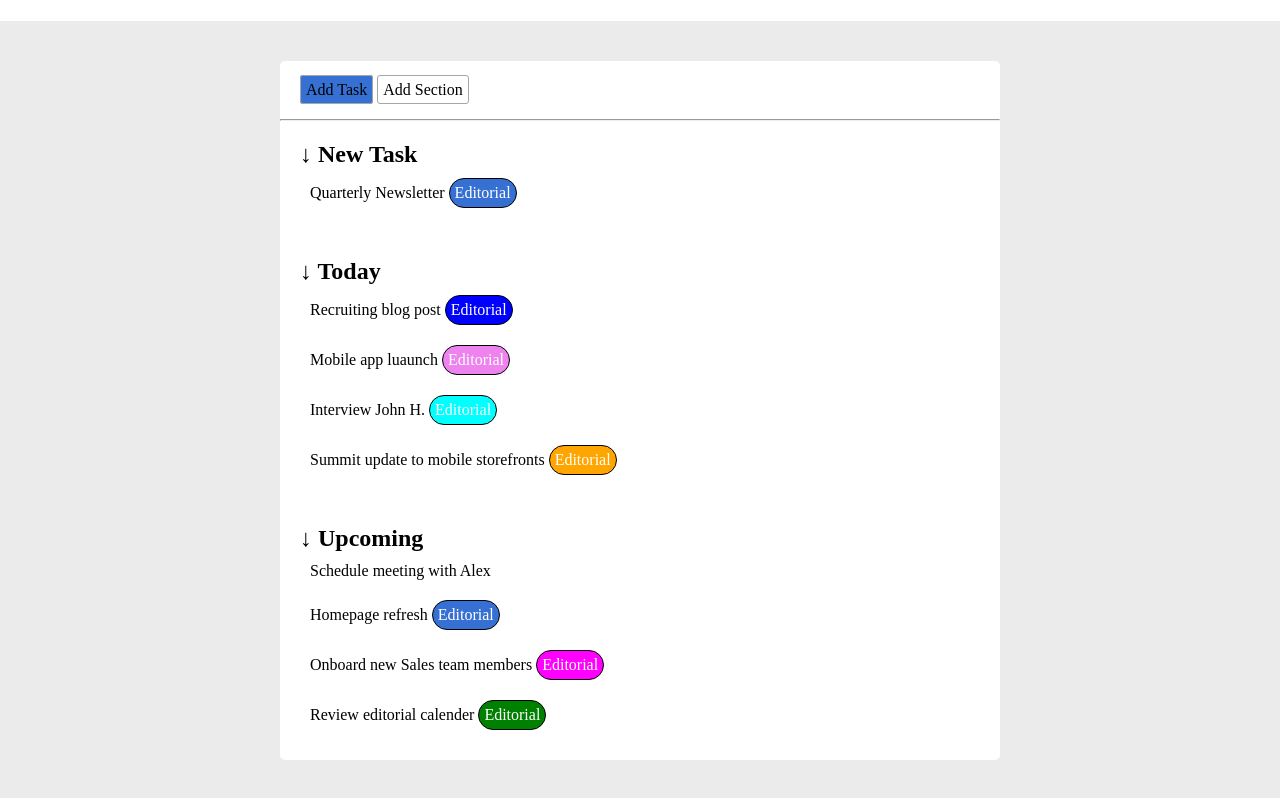
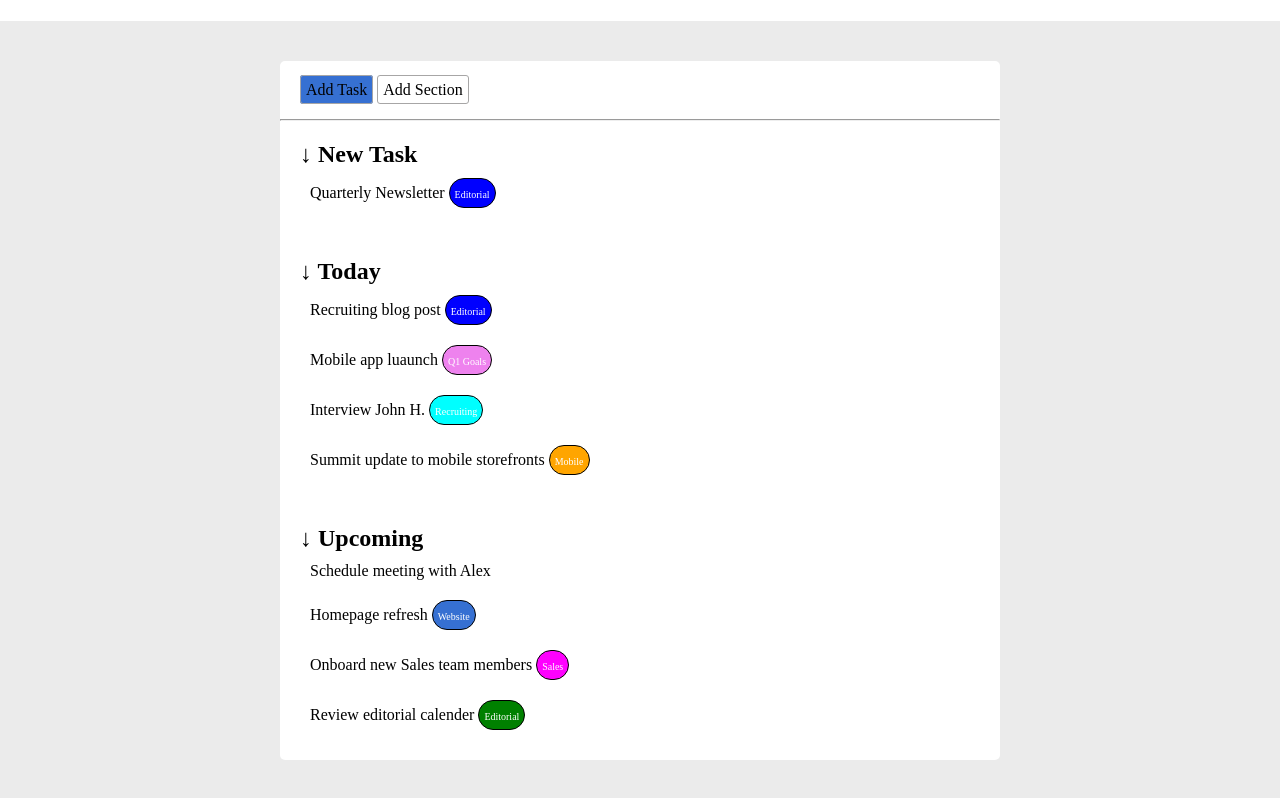
Before and after one commit to buonoalex/html-css-toboolist, a plain HTML site: page index.html in a window 1280 px wide. Shown: the part 76-874 px from the top of the page. Drawn offline with Linux system fonts and the light colour scheme.

Commit message:
adjust small layout

```diff
--- a/css/style.css
+++ b/css/style.css
@@ -56,7 +56,14 @@ main{
 
 }
 
-/* CLASSI COLORI*/
+.font-size-text-c{
+    font-size: 10px;
+}
+
+.line-height-20{
+    line-height: 20px;
+}
+/* CLASSI COLORI */
 
 .bg-c-blue{
     background-color: blue;
--- a/index.html
+++ b/index.html
@@ -30,9 +30,9 @@
                 <div class="p-20">
                     <h2> &#x2193; New Task </h2>
 
-                    <p class="p-10">Quarterly Newsletter
-                    <span class="container-end bg-selection-blue">
-                        <span class="text-white">Editorial</span>
+                    <p class="p-10 ">Quarterly Newsletter
+                    <span class="container-end bg-c-blue">
+                        <span class="text-white font-size-text-c">Editorial</span>
                     </span>
                     </p>
 
@@ -41,30 +41,34 @@
 
                 <div class="p-20">
                     <h2> &#x2193; Today</h2>
+                    <div>
+
+
 
                     <p class="p-10">Recruiting blog post
                         <span class="container-end bg-c-blue">
-                        <span class="text-white">Editorial</span>
+                        <span class="text-white font-size-text-c">Editorial</span>
                     </span>
                     </p>
 
                     <p class="p-10">Mobile app luaunch
                         <span class="container-end bg-c-viola">
-                            <span class="text-white">Editorial</span>
+                            <span class="text-white font-size-text-c">Q1 Goals</span>
                         </span>
                     </p>
 
                     <p class="p-10">Interview John H.
                         <span class="container-end bg-c-acqua">
-                            <span class="text-white">Editorial</span>
+                            <span class="text-white font-size-text-c">Recruiting</span>
                         </span>
                     </p>
 
                     <p class="p-10">Summit update to mobile storefronts
                         <span class="container-end bg-c-orange">
-                            <span class="text-white">Editorial</span>
+                            <span class="text-white font-size-text-c">Mobile</span>
                         </span>
                     </p>
+                    </div>
 
                 </div>
 
@@ -76,18 +80,18 @@
 
                     <p class="p-10">Homepage refresh
                         <span class="container-end bg-selection-blue">
-                            <span class="text-white">Editorial</span>
+                            <span class="text-white font-size-text-c">Website</span>
                         </span>
                     </p>
                     <p class="p-10">Onboard new Sales team members
                         <span class="container-end bg-c-fucsia">
-                            <span class="text-white">Editorial</span>
+                            <span class="text-white font-size-text-c">Sales</span>
                         </span>
                     </p>
 
                     <p class="p-10">Review editorial calender
                         <span class="container-end bg-c-green">
-                            <span class="text-white">Editorial</span>
+                            <span class="text-white font-size-text-c">Editorial</span>
                         </span>
                     </p>
 
```
